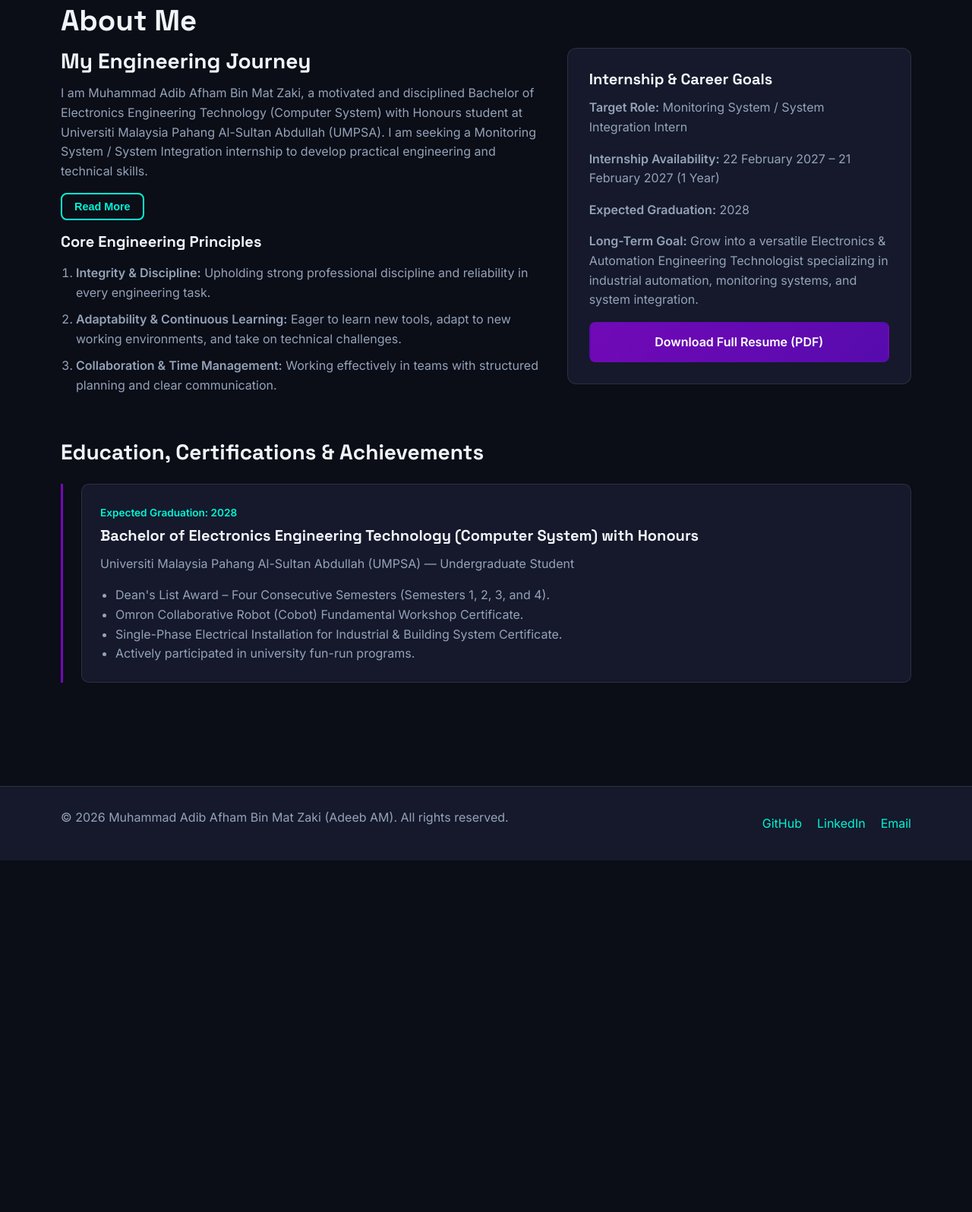
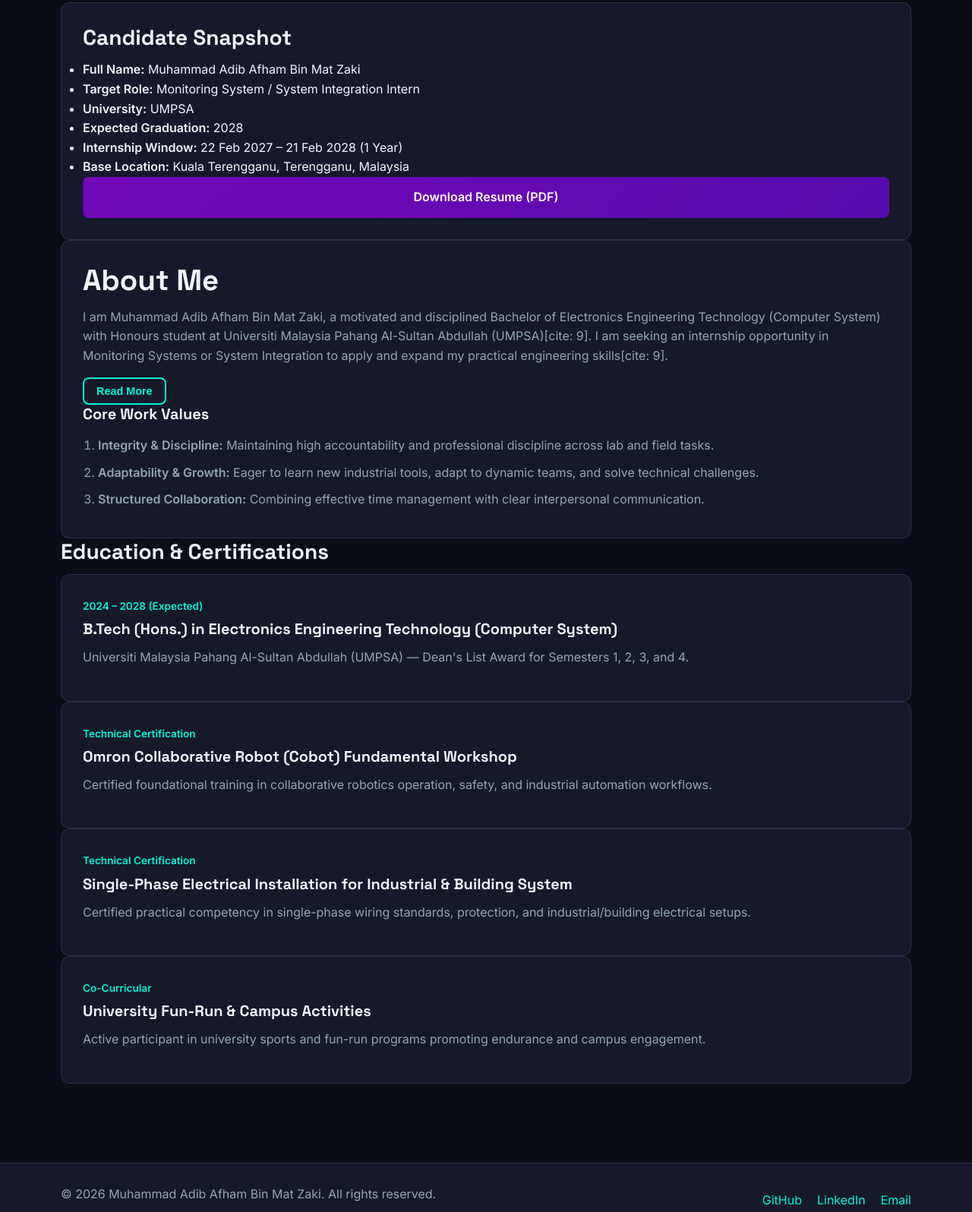
Before and after one commit to Adeebbs/ProfilePortfolio, a plain HTML site: page about.html in a window 1280 px wide. Shown: the part 124-1720 px from the top of the page at 76% size. Before the commit the page ends 1257 px from the top, so only its background shows below. Drawn offline with Linux system fonts and the light colour scheme.

Commit message:
Update about.html

```diff
--- a/about.html
+++ b/about.html
@@ -3,7 +3,7 @@
 <head>
   <meta charset="UTF-8">
   <meta name="viewport" content="width=device-width, initial-scale=1.0">
-  <title>About Me | Adib Afham</title>
+  <title>About Me | Muhammad Adib Afham</title>
   <link rel="preconnect" href="https://fonts.googleapis.com">
   <link rel="preconnect" href="https://fonts.gstatic.com" crossorigin>
   <link href="https://fonts.googleapis.com/css2?family=Inter:wght@400;500;600&family=Space+Grotesk:wght@600;700&display=swap" rel="stylesheet">
@@ -32,65 +32,83 @@
   </header>
 
   <main class="container page-section">
+    <div class="split-layout">
+      <!-- Sticky Left Profile Card -->
+      <aside class="sticky-sidebar">
+        <div class="card profile-summary-card">
+          <h2>Candidate Snapshot</h2>
+          <ul class="meta-list">
+            <li><strong>Full Name:</strong> Muhammad Adib Afham Bin Mat Zaki</li>
+            <li><strong>Target Role:</strong> Monitoring System / System Integration Intern</li>
+            <li><strong>University:</strong> UMPSA</li>
+            <li><strong>Expected Graduation:</strong> 2028</li>
+            <li><strong>Internship Window:</strong> 22 Feb 2027 – 21 Feb 2028 (1 Year)</li>
+            <li><strong>Base Location:</strong> Kuala Terengganu, Terengganu, Malaysia</li>
+          </ul>
+          <a href="docs/resume.pdf" class="btn btn-primary full-width" download>Download Resume (PDF)</a>
+        </div>
+      </aside>
+
+      <!-- Right Detailed Narrative & Credentials -->
+      <div class="split-main">
+        <article class="card">
           <h1>About Me</h1>
-    <div class="about-grid">
-      <article class="about-story">
-        <h2>My Engineering Journey</h2>
           <p>
-          I am Muhammad Adib Afham Bin Mat Zaki, a motivated and disciplined Bachelor of Electronics Engineering Technology (Computer System) with Honours student at Universiti Malaysia Pahang Al-Sultan Abdullah (UMPSA). I am seeking a Monitoring System / System Integration internship to develop practical engineering and technical skills.
+            I am Muhammad Adib Afham Bin Mat Zaki, a motivated and disciplined Bachelor of Electronics Engineering Technology (Computer System) with Honours student at Universiti Malaysia Pahang Al-Sultan Abdullah (UMPSA)[cite: 9]. I am seeking an internship opportunity in Monitoring Systems or System Integration to apply and expand my practical engineering skills[cite: 9].
           </p>
           <div id="moreBio" class="hidden-content">
             <p>
-            My hands-on academic work spans industrial process simulation and real-time monitoring—including integrating Factory I/O simulations with physical PLC systems via OPC UA communication (2025) and developing a web-based Water Pump Monitoring System dashboard using Node-RED, MySQL, and HTML with alarm notifications (2026).
+              My academic projects focus on connecting industrial controllers with modern software interfaces—including linking Factory I/O simulations to physical PLC hardware via OPC UA (2025) and developing a web-based Water Pump Monitoring System dashboard using Node-RED, MySQL, and HTML with real-time alarm alerts (2026)[cite: 9].
             </p>
             <p>
-            I have earned Dean's List recognition across Semesters 1, 2, 3, and 4, completed workshops in Omron Collaborative Robots (Cobot) and Single-Phase Electrical Installation for Industrial &amp; Building Systems, and actively take part in university fun-run programs.
+              Alongside earning Dean's List recognition across four consecutive semesters, I have completed hands-on technical workshops in Omron Collaborative Robots (Cobot) and Single-Phase Electrical Installation, and actively participate in university fun-run events[cite: 9].
             </p>
           </div>
           <button id="readMoreBtn" class="btn btn-outline btn-sm">Read More</button>
-        <p></p>
 
-        <h3>Core Engineering Principles</h3>
+          <h3>Core Work Values</h3>
           <ol class="styled-list">
-          <li><strong>Integrity &amp; Discipline:</strong> Upholding strong professional discipline and reliability in every engineering task.</li>
-          <li><strong>Adaptability &amp; Continuous Learning:</strong> Eager to learn new tools, adapt to new working environments, and take on technical challenges.</li>
-          <li><strong>Collaboration &amp; Time Management:</strong> Working effectively in teams with structured planning and clear communication.</li>
+            <li><strong>Integrity &amp; Discipline:</strong> Maintaining high accountability and professional discipline across lab and field tasks.</li>
+            <li><strong>Adaptability &amp; Growth:</strong> Eager to learn new industrial tools, adapt to dynamic teams, and solve technical challenges.</li>
+            <li><strong>Structured Collaboration:</strong> Combining effective time management with clear interpersonal communication.</li>
           </ol>
         </article>
 
-      <aside class="career-goals">
-        <div class="card">
-          <h3>Internship &amp; Career Goals</h3>
-          <p><strong>Target Role:</strong> Monitoring System / System Integration Intern</p>
-          <p><strong>Internship Availability:</strong> 22 February 2027 – 21 February 2027 (1 Year) </p>
-          <p><strong>Expected Graduation:</strong> 2028</p>
-          <p><strong>Long-Term Goal:</strong> Grow into a versatile Electronics &amp; Automation Engineering Technologist specializing in industrial automation, monitoring systems, and system integration.</p>
-          <a href="docs/resume.pdf" class="btn btn-primary full-width" download>Download Full Resume (PDF)</a>
-        </div>
-      </aside>
-    </div>
+        <section class="credentials-section">
+          <h2>Education &amp; Certifications</h2>
+          <div class="credentials-grid">
+            <article class="card credential-card">
+              <span class="timeline-date">2024 – 2028 (Expected)</span>
+              <h3>B.Tech (Hons.) in Electronics Engineering Technology (Computer System)</h3>
+              <p>Universiti Malaysia Pahang Al-Sultan Abdullah (UMPSA) — Dean's List Award for Semesters 1, 2, 3, and 4.</p>
+            </article>
 
-    <section class="timeline-section">
-      <h2>Education, Certifications &amp; Achievements</h2>
-      <div class="timeline">
-        <article class="timeline-item">
-          <span class="timeline-date">Expected Graduation: 2028</span>
-          <h3>Bachelor of Electronics Engineering Technology (Computer System) with Honours</h3>
-          <p class="institution">Universiti Malaysia Pahang Al-Sultan Abdullah (UMPSA) — Undergraduate Student</p>
-          <ul>
-            <li>Dean's List Award – Four Consecutive Semesters (Semesters 1, 2, 3, and 4).</li>
-            <li>Omron Collaborative Robot (Cobot) Fundamental Workshop Certificate.</li>
-            <li>Single-Phase Electrical Installation for Industrial &amp; Building System Certificate.</li>
-            <li>Actively participated in university fun-run programs.</li>
-          </ul>
+            <article class="card credential-card">
+              <span class="timeline-date">Technical Certification</span>
+              <h3>Omron Collaborative Robot (Cobot) Fundamental Workshop</h3>
+              <p>Certified foundational training in collaborative robotics operation, safety, and industrial automation workflows.</p>
+            </article>
+
+            <article class="card credential-card">
+              <span class="timeline-date">Technical Certification</span>
+              <h3>Single-Phase Electrical Installation for Industrial &amp; Building System</h3>
+              <p>Certified practical competency in single-phase wiring standards, protection, and industrial/building electrical setups.</p>
+            </article>
+
+            <article class="card credential-card">
+              <span class="timeline-date">Co-Curricular</span>
+              <h3>University Fun-Run &amp; Campus Activities</h3>
+              <p>Active participant in university sports and fun-run programs promoting endurance and campus engagement.</p>
             </article>
           </div>
         </section>
+      </div>
+    </div>
   </main>
 
   <footer class="site-footer">
     <div class="container footer-content">
-      <p>&copy; <span id="currentYear">2026</span> Muhammad Adib Afham Bin Mat Zaki (Adeeb AM). All rights reserved.</p>
+      <p>&copy; <span id="currentYear">2026</span> Muhammad Adib Afham Bin Mat Zaki. All rights reserved.</p>
       <div class="social-links">
        <a href="https://github.com/Adeebbs" target="_blank" rel="noopener noreferrer">GitHub</a>
         <a href="https://www.linkedin.com/in/adib-afham-a77aa1451/" target="_blank" rel="noopener noreferrer">LinkedIn</a>
```
Lines whose indentation alone changed are shown as unchanged.
